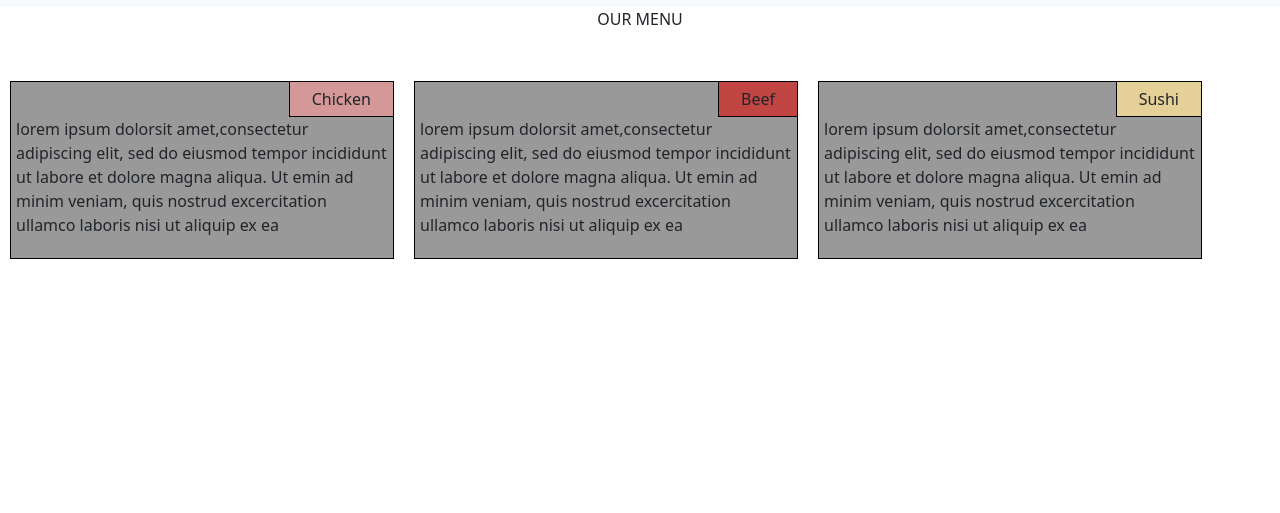
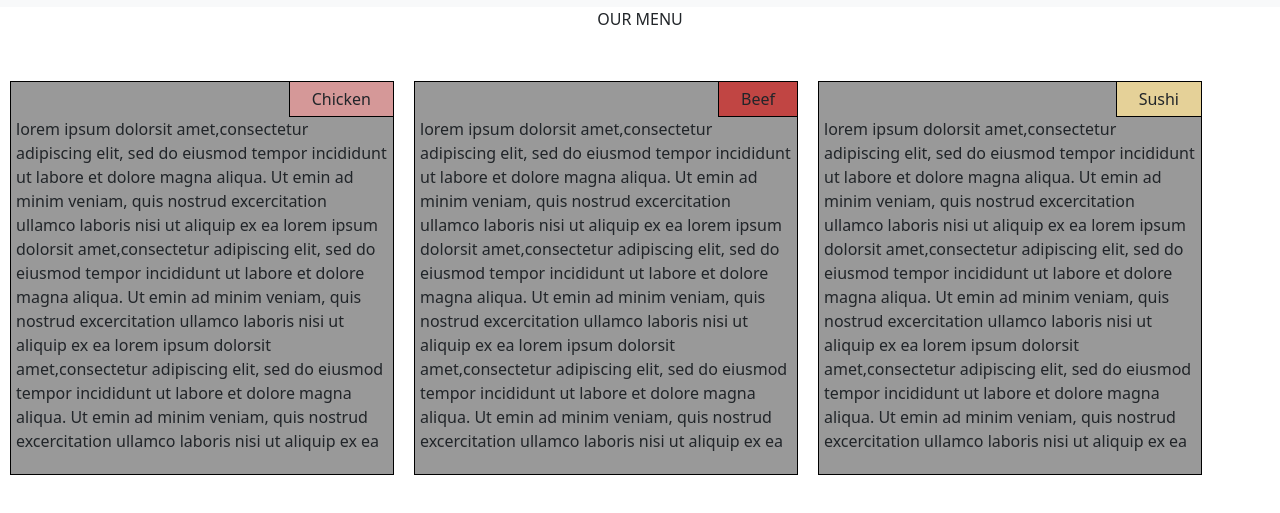
Before and after one commit to Quyengithul/Module3, a plain HTML site: page index.html in a window 1280 px wide. Shown: the part 53-566 px from the top of the page. Drawn offline with nearby package versions, Linux system fonts and the light colour scheme; a script that the page names is missing.

Commit message:
Update index.html

```diff
--- a/index.html
+++ b/index.html
@@ -4,7 +4,7 @@
     <meta charset="utf-8">
     <meta http-equiv="X-UA-Compatible" content="IE=edge">
     <meta name="viewport" content="width=device-width, initial-scale=1">
-    <title>David Chu's China Bistro</title>
+    <title>Module 3</title>
     <link rel="stylesheet" href="css/bootstrap.min.css">
     <link rel="stylesheet" href="css/nbt.css">
   </head>
@@ -30,15 +30,15 @@
   <div class="menu">
     <div class="submenu">
       <div class="col-md">Chicken</div>
-      <p>lorem ipsum dolorsit amet,consectetur adipiscing elit, sed do eiusmod tempor incididunt ut labore et dolore magna aliqua. Ut emin ad minim veniam, quis nostrud excercitation ullamco laboris nisi ut aliquip ex ea</p>
+      <p>lorem ipsum dolorsit amet,consectetur adipiscing elit, sed do eiusmod tempor incididunt ut labore et dolore magna aliqua. Ut emin ad minim veniam, quis nostrud excercitation ullamco laboris nisi ut aliquip ex ea lorem ipsum dolorsit amet,consectetur adipiscing elit, sed do eiusmod tempor incididunt ut labore et dolore magna aliqua. Ut emin ad minim veniam, quis nostrud excercitation ullamco laboris nisi ut aliquip ex ea lorem ipsum dolorsit amet,consectetur adipiscing elit, sed do eiusmod tempor incididunt ut labore et dolore magna aliqua. Ut emin ad minim veniam, quis nostrud excercitation ullamco laboris nisi ut aliquip ex ea</p>
     </div>
     <div class="submenu">
       <div>Beef</div>
-      <p>lorem ipsum dolorsit amet,consectetur adipiscing elit, sed do eiusmod tempor incididunt ut labore et dolore magna aliqua. Ut emin ad minim veniam, quis nostrud excercitation ullamco laboris nisi ut aliquip ex ea</p>
+      <p>lorem ipsum dolorsit amet,consectetur adipiscing elit, sed do eiusmod tempor incididunt ut labore et dolore magna aliqua. Ut emin ad minim veniam, quis nostrud excercitation ullamco laboris nisi ut aliquip ex ea lorem ipsum dolorsit amet,consectetur adipiscing elit, sed do eiusmod tempor incididunt ut labore et dolore magna aliqua. Ut emin ad minim veniam, quis nostrud excercitation ullamco laboris nisi ut aliquip ex ea lorem ipsum dolorsit amet,consectetur adipiscing elit, sed do eiusmod tempor incididunt ut labore et dolore magna aliqua. Ut emin ad minim veniam, quis nostrud excercitation ullamco laboris nisi ut aliquip ex ea</p>
     </div>
     <div id="submenu3" class="submenu">
       <div>Sushi</div>
-      <p>lorem ipsum dolorsit amet,consectetur adipiscing elit, sed do eiusmod tempor incididunt ut labore et dolore magna aliqua. Ut emin ad minim veniam, quis nostrud excercitation ullamco laboris nisi ut aliquip ex ea</p>
+      <p>lorem ipsum dolorsit amet,consectetur adipiscing elit, sed do eiusmod tempor incididunt ut labore et dolore magna aliqua. Ut emin ad minim veniam, quis nostrud excercitation ullamco laboris nisi ut aliquip ex ea lorem ipsum dolorsit amet,consectetur adipiscing elit, sed do eiusmod tempor incididunt ut labore et dolore magna aliqua. Ut emin ad minim veniam, quis nostrud excercitation ullamco laboris nisi ut aliquip ex ea lorem ipsum dolorsit amet,consectetur adipiscing elit, sed do eiusmod tempor incididunt ut labore et dolore magna aliqua. Ut emin ad minim veniam, quis nostrud excercitation ullamco laboris nisi ut aliquip ex ea </p>
     </div>
   </div>
 
```
